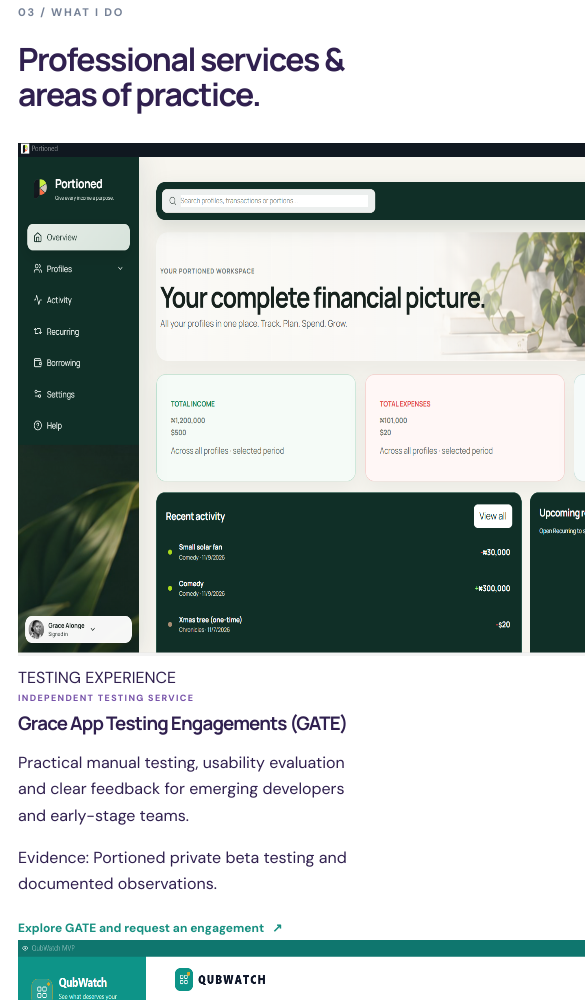
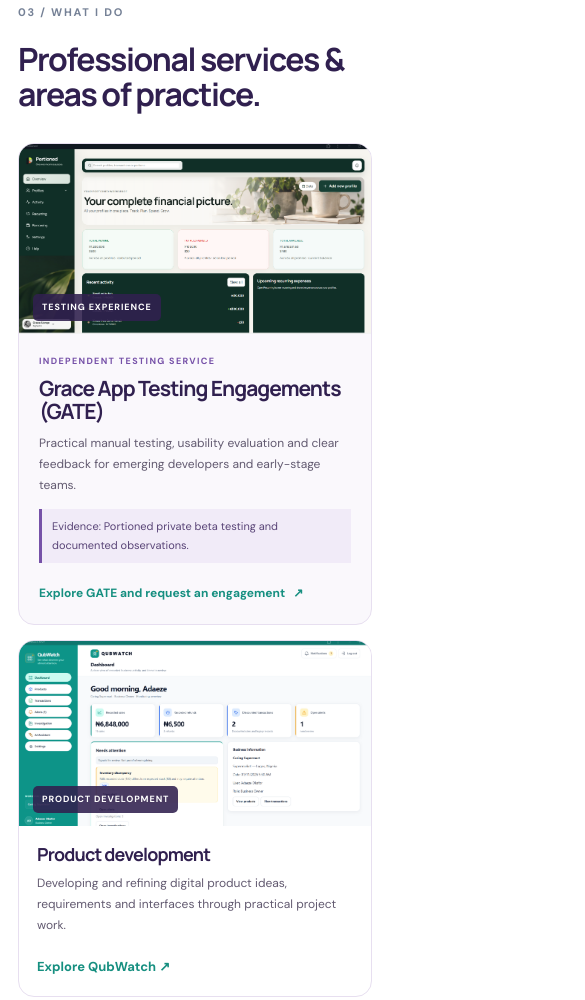
Before and after one commit to gracealonge83-coder/gracealonge83-coder.github.io, a plain HTML site: page index.html in a window 390 px wide. Shown: the part 3978-4978 px from the top of the page, 585 px wide, since content can reach past the window. Drawn offline with Linux system fonts and the light colour scheme.

Commit message:
Style responsive media cards in professional services

```diff
--- a/assets/css/style.css
+++ b/assets/css/style.css
@@ -78,3 +78,25 @@
   html{scroll-behavior:auto}
   *,*::before,*::after{scroll-behavior:auto!important;transition:none!important}
 }
+
+
+/* Media-led professional services */
+.service-media-grid{display:grid;grid-template-columns:repeat(3,minmax(0,1fr));gap:20px;align-items:stretch}
+.service-media-card{min-width:0;overflow:hidden;border:1px solid #e7dff0;border-radius:16px;background:#fff;display:flex;flex-direction:column}
+.service-media-featured{grid-column:1/-1;display:grid;grid-template-columns:minmax(260px,.9fr) 1.1fr;min-height:250px;background:#faf8fc}
+.service-media-image,.service-illustration{height:190px;position:relative;display:block;overflow:hidden;background:#f3edf9}
+.service-media-featured .service-media-image{height:100%;min-height:250px}
+.service-media-image img{display:block;width:100%;height:100%;object-fit:cover;transition:transform .25s ease}
+.service-media-image:hover img{transform:scale(1.025)}
+.media-label{position:absolute;left:14px;bottom:13px;padding:6px 9px;border-radius:5px;background:rgba(48,32,79,.88);color:#fff;font-size:9px;font-weight:800;letter-spacing:.1em}
+.service-media-copy{padding:19px 20px 21px;display:flex;flex-direction:column;align-items:flex-start;flex:1}
+.service-media-featured .service-media-copy{justify-content:center;padding:26px 30px}
+.service-media-copy h3{font-size:18px;margin:0 0 9px}
+.service-media-featured .service-media-copy h3{font-size:clamp(21px,2.5vw,27px)}
+.service-media-copy p{font-size:12px;line-height:1.75;color:var(--muted);margin:0 0 13px}
+.service-media-copy .service-proof{font-size:11px;color:#594477;background:#f1ebf8;border-left:3px solid #7651a8;padding:8px 10px;margin:0 0 14px}
+.service-media-copy .text-link,.service-media-copy .service-feature-link{margin-top:auto;padding-top:7px}
+.service-illustration svg{display:block;width:100%;height:100%}
+@media(max-width:850px){.service-media-grid{grid-template-columns:repeat(2,minmax(0,1fr))}.service-media-featured{grid-column:1/-1}}
+@media(max-width:620px){.service-media-grid{grid-template-columns:1fr;gap:15px}.service-media-featured{grid-column:auto;grid-template-columns:1fr}.service-media-featured .service-media-image{height:190px;min-height:0}.service-media-featured .service-media-copy{padding:20px}.service-media-image{height:185px}.service-media-copy{padding:18px}.service-media-featured .service-media-copy h3{font-size:21px}}
+@media(prefers-reduced-motion:reduce){.service-media-image img{transition:none}}
```
